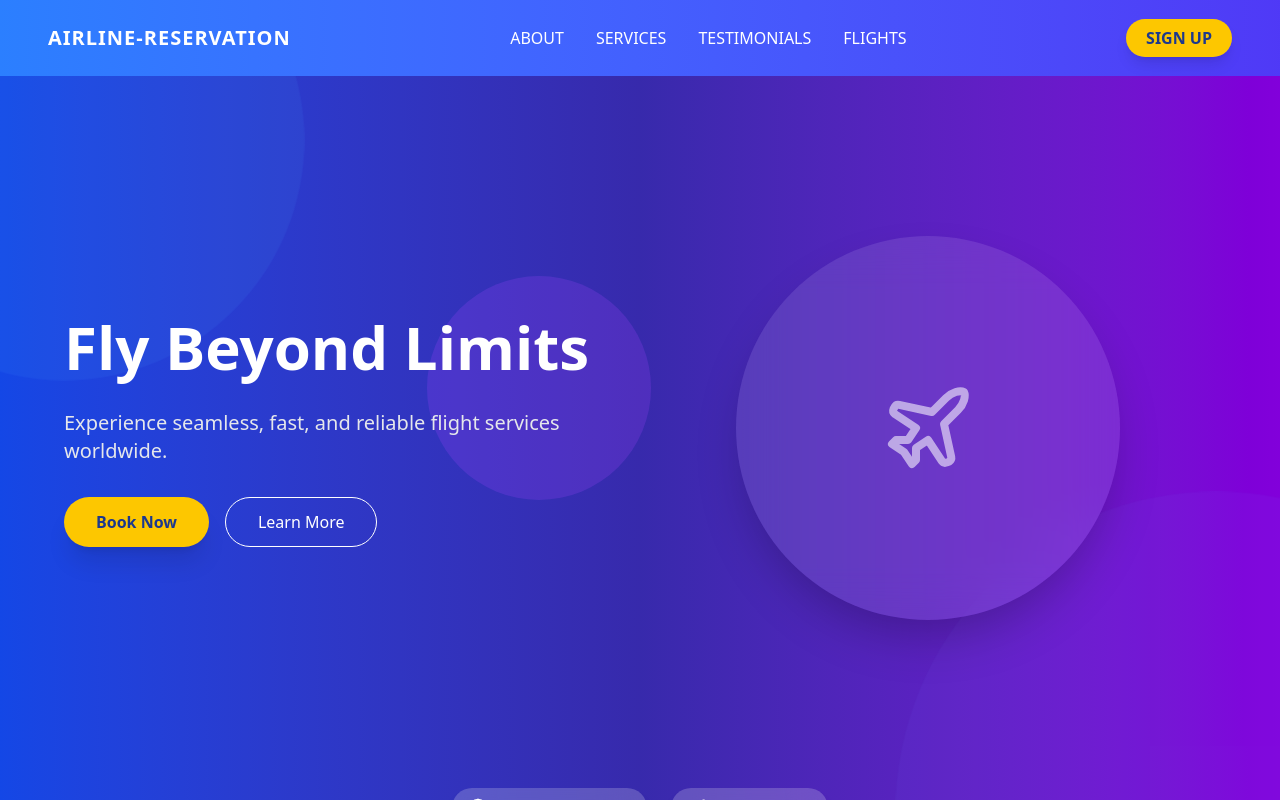
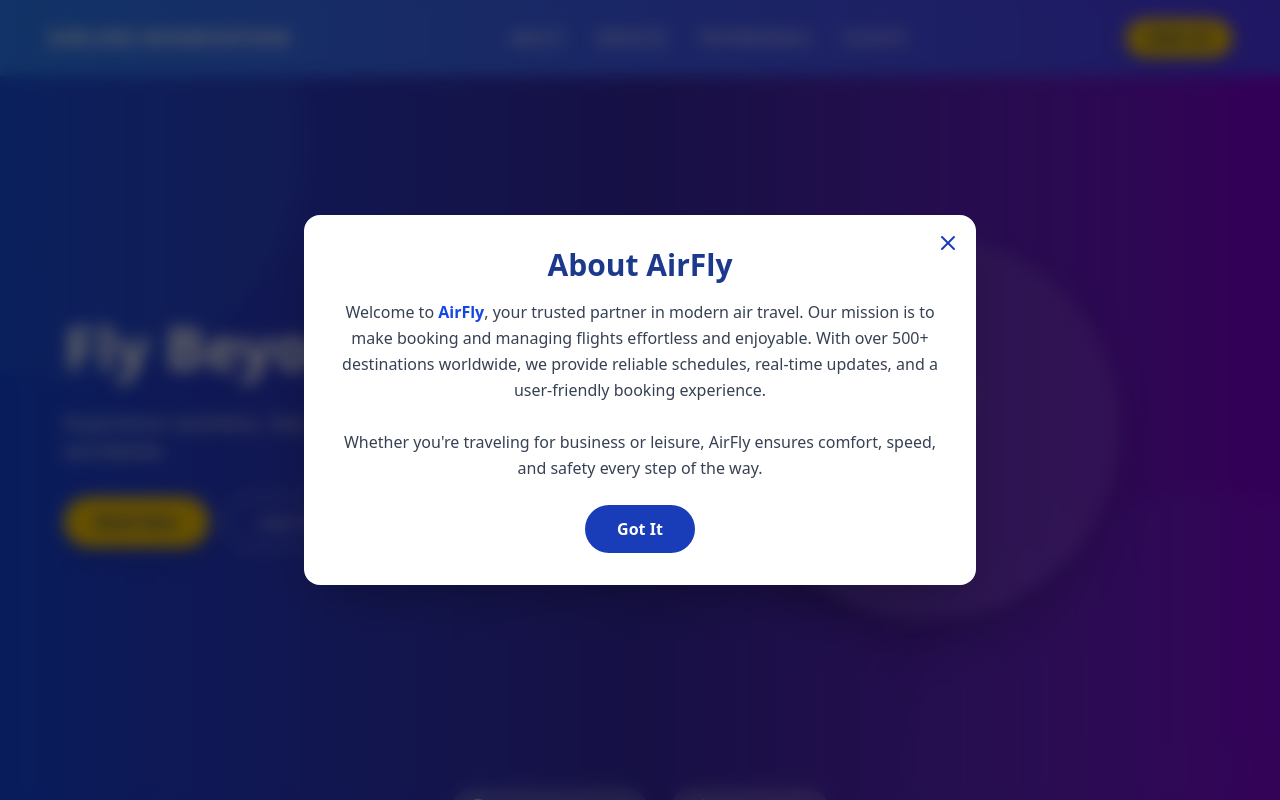
Before and after one commit to BTW-ZAIFOO/Airline-Reservation-System, a React (Vite) app: page / in a window 1280 px wide. Both pictures are taken after a click on the button "Learn More". Shown: the top 800 px of the page. Built offline with nearby package versions, Linux system fonts and the light colour scheme.

Commit message:
removed comments

```diff
--- a/src/components/herosection/HeroSection.jsx
+++ b/src/components/herosection/HeroSection.jsx
@@ -1,7 +1,23 @@
-import React from "react";
-import { Plane, Globe } from "lucide-react";
+import React, { useState } from "react";
+import { Plane, Globe, X } from "lucide-react";
+import { useNavigate } from "react-router-dom";
 
 const HeroSection = () => {
+  const navigate = useNavigate();
+  const [showModal, setShowModal] = useState(false);
+  const [isLoggedIn, setIsLoggedIn] = useState(
+    !!localStorage.getItem("userEmail")
+  );
+
+  const handleBookNow = () => {
+    if (!isLoggedIn) {
+      alert("Please sign up or login before booking a flight ✈️");
+      navigate("/signup");
+    } else {
+      navigate("/booking");
+    }
+  };
+
   return (
     <div className="relative w-full h-screen bg-linear-to-r from-blue-700 via-indigo-800 to-purple-700 overflow-hidden">
       <div className="absolute top-0 left-0 w-full h-full">
@@ -19,10 +35,17 @@
             Experience seamless, fast, and reliable flight services worldwide.
           </p>
           <div className="flex flex-col sm:flex-row gap-4 mt-8 justify-center lg:justify-start">
-            <button className="px-8 py-3 bg-yellow-400 text-blue-900 font-semibold rounded-full shadow-xl hover:bg-yellow-500 hover:scale-105 transition-transform duration-300 animate-bounce-slow">
+            <button
+              onClick={handleBookNow}
+              className="px-8 py-3 bg-yellow-400 text-blue-900 font-semibold rounded-full shadow-xl hover:bg-yellow-500 hover:scale-105 transition-transform duration-300 animate-bounce-slow"
+            >
               Book Now
             </button>
-            <button className="px-8 py-3 border border-white text-white rounded-full hover:bg-white hover:text-blue-900 transition duration-300 animate-bounce-slow delay-100">
+
+            <button
+              onClick={() => setShowModal(true)}
+              className="px-8 py-3 border border-white text-white rounded-full hover:bg-white hover:text-blue-900 transition duration-300 animate-bounce-slow delay-100"
+            >
               Learn More
             </button>
           </div>
@@ -45,6 +68,44 @@
           Fast Booking
         </div>
       </div>
+
+      {showModal && (
+        <div className="fixed inset-0 bg-black/60 backdrop-blur-sm flex items-center justify-center z-50 animate-fadeIn">
+          <div className="bg-white rounded-2xl shadow-2xl w-11/12 max-w-2xl p-8 relative">
+            <button
+              onClick={() => setShowModal(false)}
+              className="absolute top-4 right-4 text-blue-800 hover:text-red-500 transition"
+            >
+              <X className="w-6 h-6" />
+            </button>
+
+            <h2 className="text-3xl font-bold text-blue-900 mb-4 text-center">
+              About AirFly
+            </h2>
+            <p className="text-gray-700 leading-relaxed text-center">
+              Welcome to{" "}
+              <span className="text-blue-700 font-semibold">AirFly</span>, your
+              trusted partner in modern air travel. Our mission is to make
+              booking and managing flights effortless and enjoyable. With over
+              500+ destinations worldwide, we provide reliable schedules,
+              real-time updates, and a user-friendly booking experience.
+              <br />
+              <br />
+              Whether you're traveling for business or leisure, AirFly ensures
+              comfort, speed, and safety every step of the way.
+            </p>
+
+            <div className="mt-6 flex justify-center">
+              <button
+                onClick={() => setShowModal(false)}
+                className="px-8 py-3 bg-blue-800 text-white rounded-full font-semibold hover:bg-blue-900 transition duration-300"
+              >
+                Got It
+              </button>
+            </div>
+          </div>
+        </div>
+      )}
     </div>
   );
 };
```
